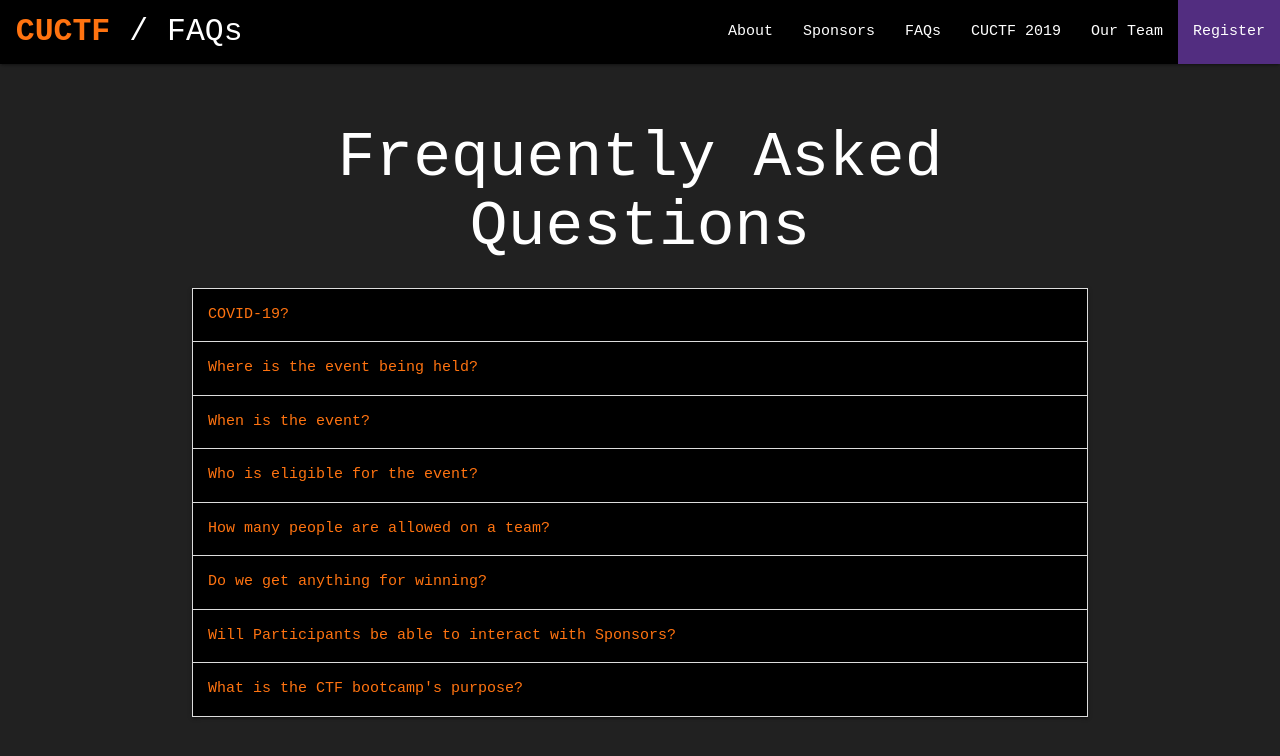
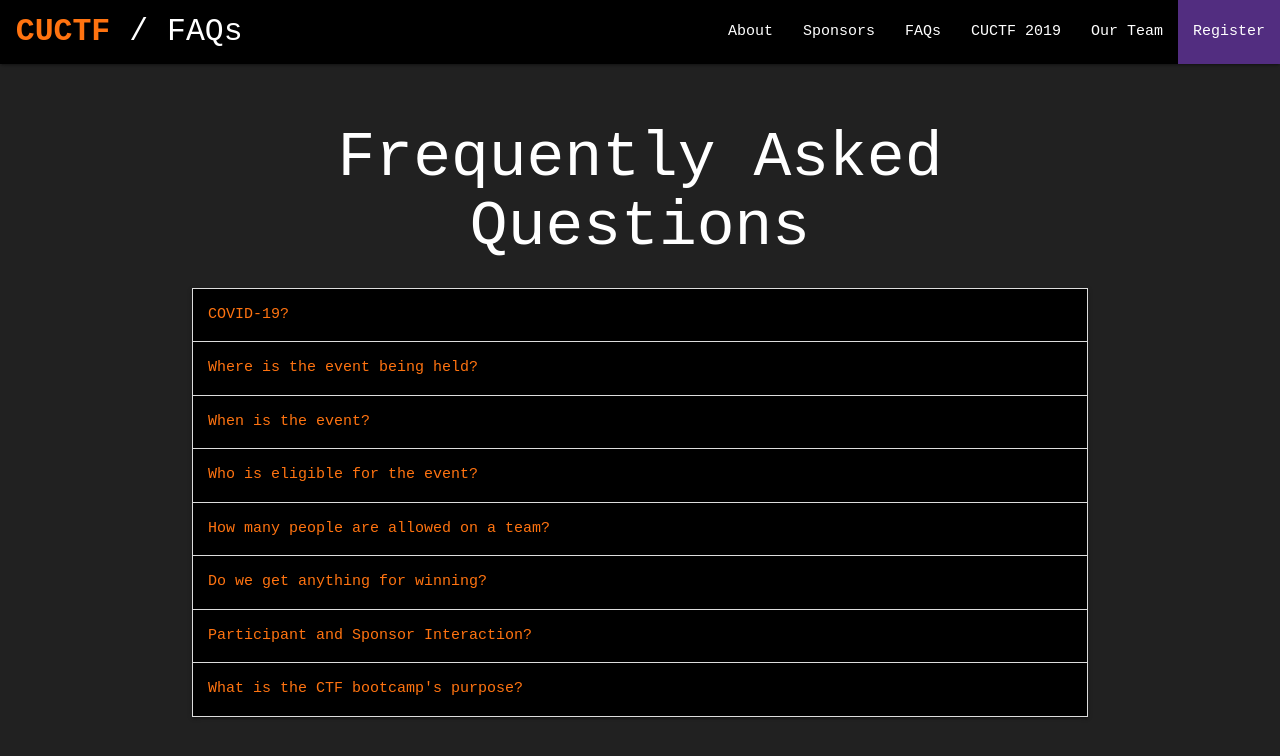
Before and after one commit to CUCyber/cuctf.io, a Jekyll site: the page built from faqs.html, in a window 1280 px wide. Shown: the top 756 px of the page. Built offline with Jekyll 4.4.1, drawn with Linux system fonts in a browser that asks for light colours; nearby versions of some CDN libraries; some web fonts are replaced.

Commit message:
Updated Word choice of FAQ update

```diff
--- a/faqs.html
+++ b/faqs.html
@@ -38,8 +38,8 @@
       <div class="collapsible-body"><span>Yes! We'll announce the prizes and update this FAQ once we have more information on awards. In 2019, winners received trophies along with cash prizes.</span></div>
     </li>
     <li>
-      <div class="collapsible-header black clemson-orange-text">Will Participants be able to interact with Sponsors?</div>
-      <div class="collapsible-body"><span>A main reason organizations sponsor CUCTF 2020 is to recruit talented individuals. Participants will have the option of submitting a resume upon registration. Sponsors with Bronze status and up will then have the ability to view these submitted resume's and contact applicants  if interested. Sponsors with Silver status and up will have the option to host virtual lobbies to connect with participants as well.  </span></div>
+      <div class="collapsible-header black clemson-orange-text">Participant and Sponsor Interaction?</div>
+      <div class="collapsible-body"><span>One reason organizations sponsor CUCTF 2020 is to recruit talented individuals who have an interest in cyber security. Upon registration for the event, participants will have the option of submitting a resume. Sponsors with Bronze status and up will then have the ability to view these submitted resumes and contact applicants if interested. Sponsors with Silver status and up will have the option to host virtual Zoom lobbies to connect with participants.</span></div>
     </li>
     <li>
       <div class="collapsible-header black clemson-orange-text">What is the CTF bootcamp's purpose?</div>
```
